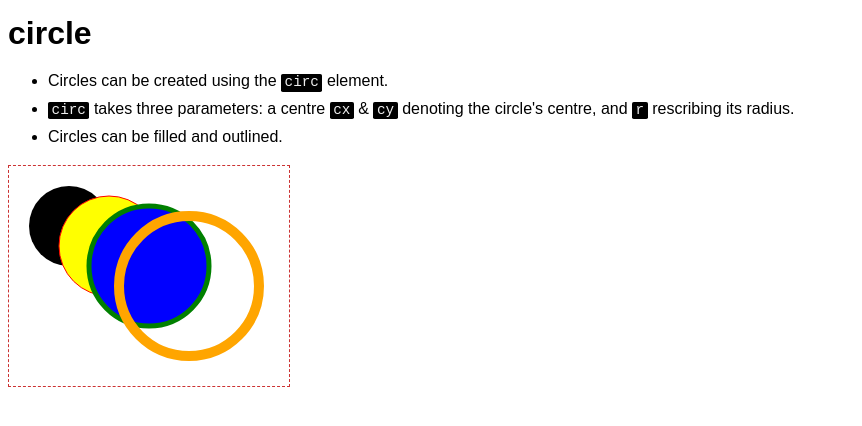
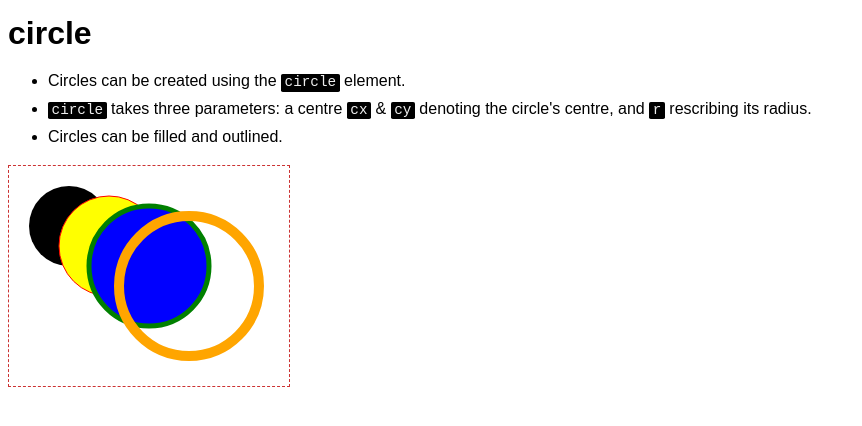
Before and after one commit to Msaad78/CCC, a website: page basics/20_circle.html in a window 1280 px wide. Shown: the whole page, without its empty margins (0-862 px from the left). Drawn offline with Linux system fonts and the light colour scheme.

Commit message:
:facepalm:

```diff
--- a/basics/20_circle.html
+++ b/basics/20_circle.html
@@ -6,8 +6,8 @@
 <h1>circle</h1>
 
 <ul>
-  <li>Circles can be created using the <code>circ</code> element.</li>
-  <li><code>circ</code> takes three parameters: a centre <code>cx</code> & <code>cy</code> denoting the circle's centre, and  <code>r</code> rescribing its radius.</li>
+  <li>Circles can be created using the <code>circle</code> element.</li>
+  <li><code>circle</code> takes three parameters: a centre <code>cx</code> & <code>cy</code> denoting the circle's centre, and  <code>r</code> rescribing its radius.</li>
   <li>Circles can be filled and outlined.</li>
 </ul>
 
```
